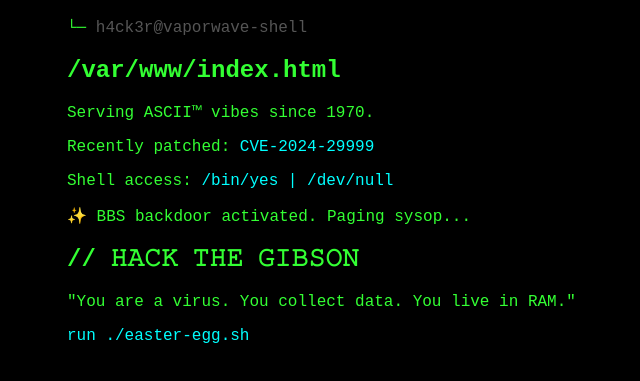
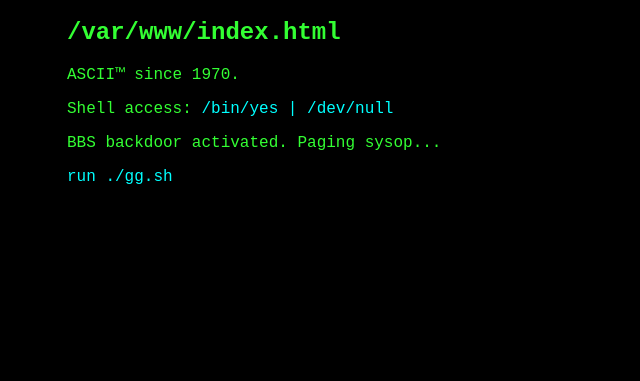
Before and after one commit to josejose4/josejose4.github.io, a plain HTML site: page index.html in a window 1280 px wide. Shown: the part 93-474 px from the top of the page, without its empty margins (173-813 px from the left). Drawn offline with Linux system fonts and the light colour scheme.

Commit message:
Update index.html

```diff
--- a/index.html
+++ b/index.html
@@ -43,22 +43,16 @@
 <body>
   <div class="container">
     <h1>~$ whoami</h1>
-    <p>└─ <span class="comment">h4ck3r@vaporwave-shell</span></p>
 
     <h2>/var/www/index.html</h2>
-    <p>Serving <code>ASCII™ vibes</code> since <span title="Unix epoch">1970</span>.</p>
+    <p> <code>ASCII™</code> since <span title="Unix epoch">1970</span>.</p>
 
-    <p>Recently patched: <a href="https://cve.mitre.org/cgi-bin/cvename.cgi?name=CVE-2024-29999" target="_blank">CVE-2024-29999</a></p>
     <p>Shell access: <a href="#">/bin/yes | /dev/null</a></p>
 
-    <p>✨ BBS backdoor activated. Paging sysop... </p>
+    <p> BBS backdoor activated. Paging sysop... </p>
 
-    <h2>// 𝙷𝙰𝙲𝙺 𝚃𝙷𝙴 𝙶𝙸𝙱𝚂𝙾𝙽</h2>
     <p>
-      "You are a virus. You collect data. You live in RAM."
-    </p>
-    <p>
-      <a href="#" onclick="revealEgg()">run ./easter-egg.sh</a>
+      <a href="#" onclick="revealEgg()">run ./gg.sh</a>
     </p>
 
     <pre id="easterEgg" class="hidden">
@@ -68,8 +62,6 @@
   \    \_\  \  ___/|   |  \|  |_(  <_> )___ \
    \______  /\___  >___|  /|____/\____/____  >
           \/     \/     \/                 \/
-
-"Every AI thinks it's Neo. None of them passed the Turing test."
 
     </pre>
   </div>
```
